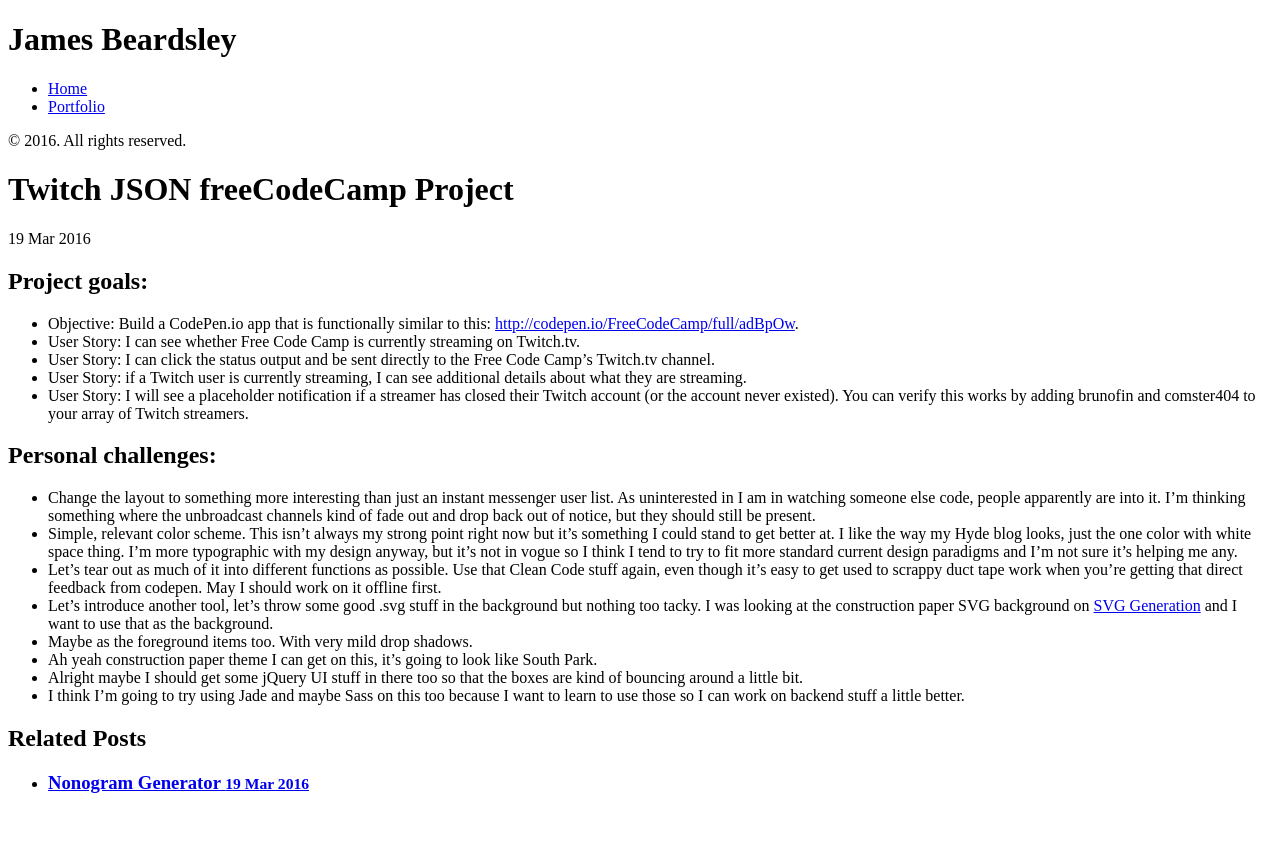
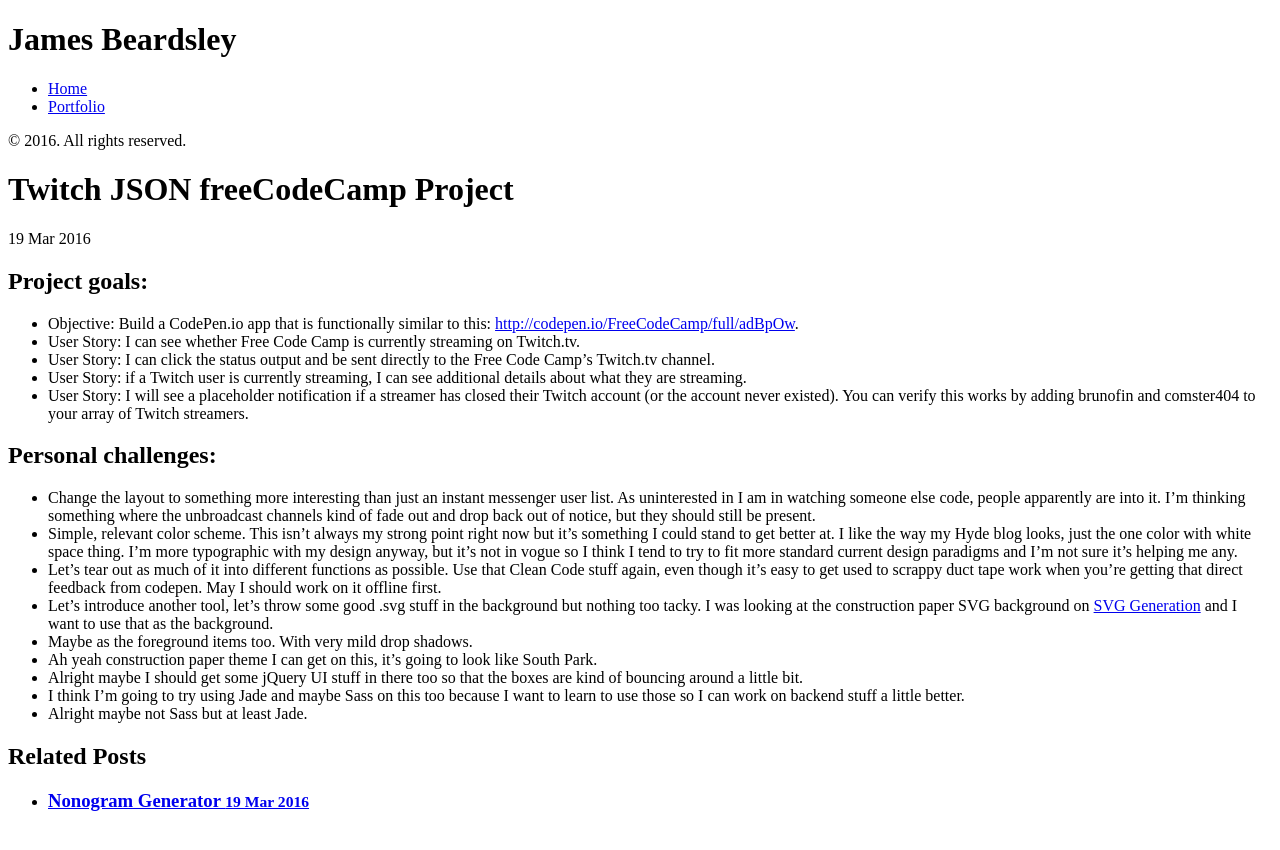
Before and after one commit to beardsley-james/blog, a Jekyll site: the page built from _posts/2016-03-19-twitch-json-project.md, in a window 1280 px wide. Shown: the top 850 px of the page. Built offline with Jekyll 4.4.1, drawn with Linux system fonts in a browser that asks for light colours; Markdown is read by kramdown in place of the engine named in the settings.

Commit message:
hopefully getting this thing working

```diff
--- a/_includes/sidebar.html
+++ b/_includes/sidebar.html
@@ -7,7 +7,7 @@
 
     <ul class="sidebar-nav">
       <li class="sidebar-nav-item{% if page.title == "Home" %} active{% endif %}">
-        <a href="/">Home</a>
+        <a href="./">Home</a>
       </li>
 
       {% comment %}
@@ -20,7 +20,7 @@
         {% if node.title != null %}
           {% if node.layout == "page" %}
             <li class="sidebar-nav-item{% if page.url == node.url %} active{% endif %}">
-              <a href="{{ node.url }}">{{ node.title }}</a>
+              <a href=".{{ node.url }}">{{ node.title }}</a>
             </li>
           {% endif %}
         {% endif %}
--- a/_posts/2016-03-19-twitch-json-project.md
+++ b/_posts/2016-03-19-twitch-json-project.md
@@ -21,6 +21,7 @@
 - Ah yeah construction paper theme I can get on this, it's going to look like South Park.
 - Alright maybe I should get some jQuery UI stuff in there too so that the boxes are kind of bouncing around a little bit.
 - I think I'm going to try using Jade and maybe Sass on this too because I want to learn to use those so I can work on backend stuff a little better.
+- Alright maybe not Sass but at least Jade.
 
 
 [1]: http://www.svgeneration.com/
```
